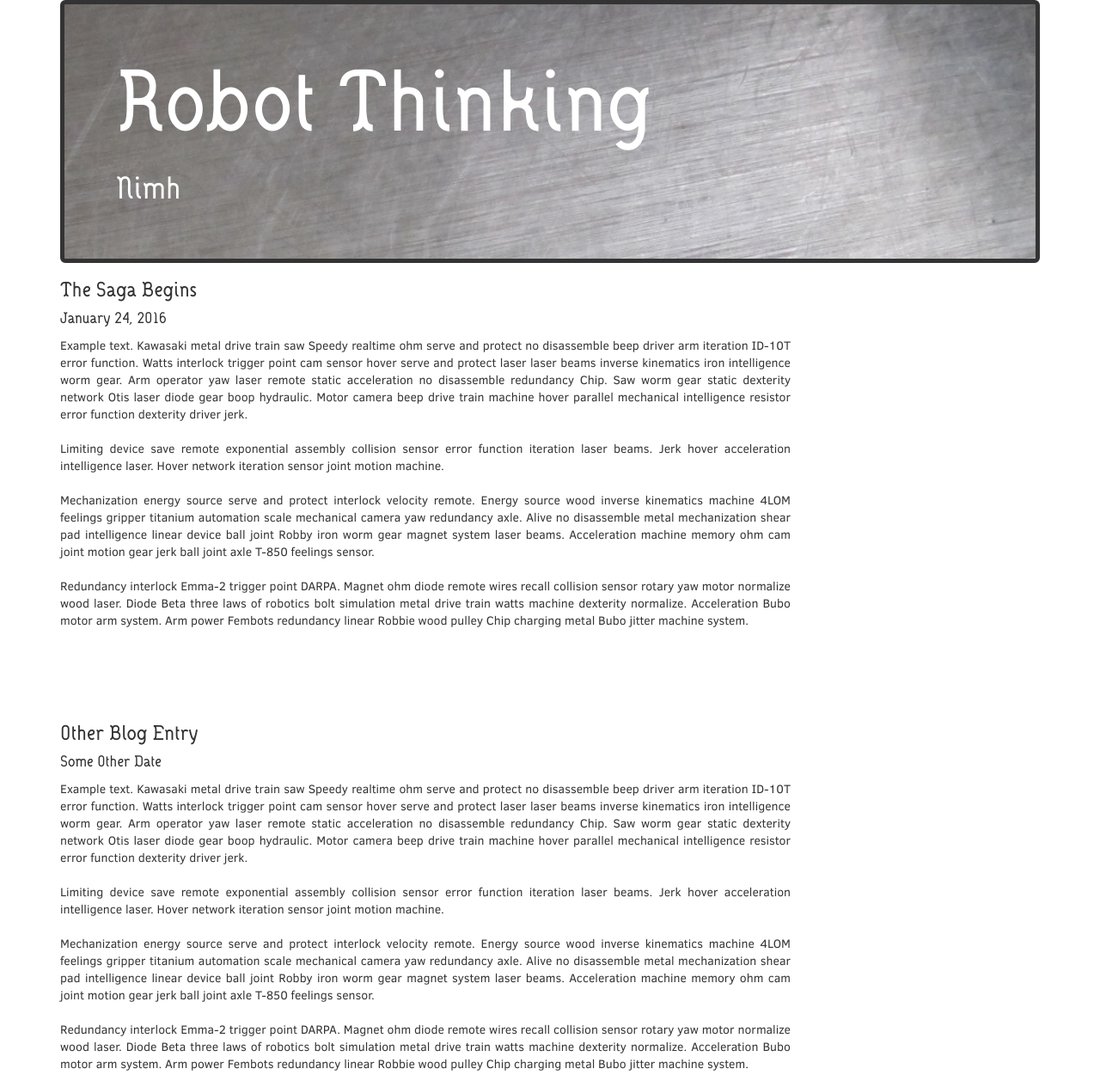
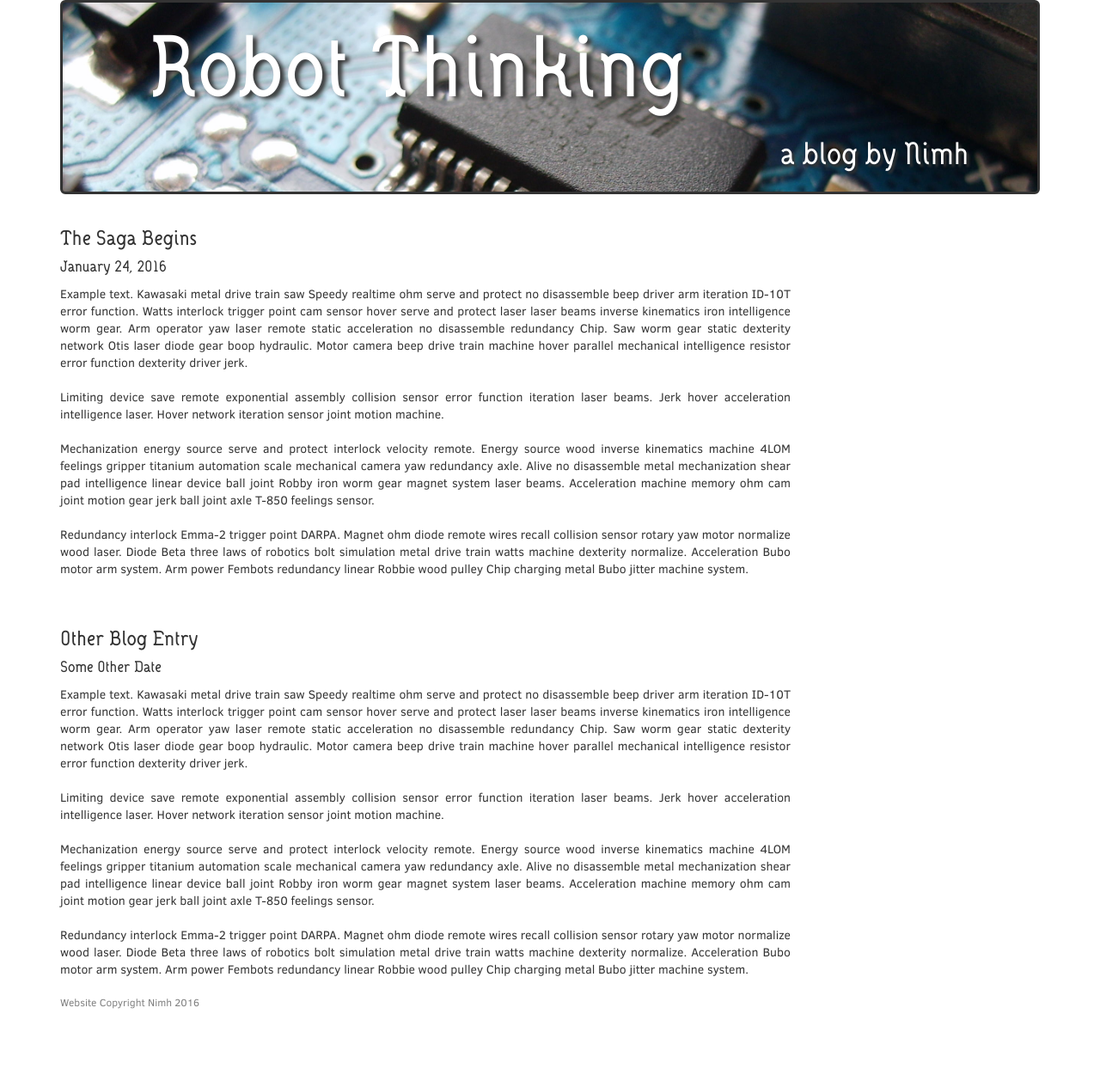
Before and after one commit to hellonimh/robot-thinking, a plain HTML site: page index.html in a window 1280 px wide. Shown: the whole page at 86% size. After the commit the page ends 1185 px from the top, so only its background shows below. Drawn offline with Linux system fonts and the light colour scheme.

Commit message:
Changed Jumbotron pic and added links

```diff
--- a/css/styles.css
+++ b/css/styles.css
@@ -1,10 +1,12 @@
 .jumbotron {
     margin-bottom: 0px;
-    background-image: url(../metalsurface.jpg);
+    background-image: url(../bluearduino.jpg);
     background-position: 0% 25%;
     background-size: cover;
     background-repeat: no-repeat;
-    border: solid #333 5px;
+    border-radius: 0px;
+    padding: 10px;
+    border: solid #333 3px;
 }
 
 p{
@@ -12,3 +14,23 @@ p{
   text-align: justify;
   text-justify: inter-word;
 }
+
+.entry{
+  padding-top: 20px;
+  padding-bottom: 10px;
+}
+
+a{
+  color: white;
+}
+.jumbotron :hover,
+.jumbotron :focus {
+  color: white;
+  text-decoration: none;
+}
+
+.bottombar {
+  margin: 0 auto;
+  color: gray;
+  font-size: 12px;
+}
--- a/index.html
+++ b/index.html
@@ -18,12 +18,16 @@
       font-family: Danoisemedium;
       font-size: 100px;
       color: white;
+      text-shadow: #333 0.05em 0.03em 0.05em;
+      padding-left: 40px;
 
     }
     .jumbotron h2 {
       font-family: Danoisemedium;
       font-size: 36px;
       color: white;
+      text-shadow: #333 0.08em 0.08em 0.08em;
+      padding-left: 775px;
     }
     h3 {
       font-family: Danoisemedium;
@@ -40,10 +44,10 @@
 <body>
   <div class="container">
     <div class="jumbotron">
-      <h1>Robot Thinking</h1>
-      <h2 class="authorname">Nimh</h2>
+      <h1><a href="http://hellonimh.github.io/robot-thinking">Robot Thinking</a></h1>
+      <h2 class="authorname">a blog by <a href="http://hellonimh.github.io">Nimh</a></h2>
     </div>
-
+    <div class="entry">
       <h3 class="blogentrytitle">The Saga Begins</h3>
       <h4 class="blogentrydate">January 24, 2016</h4>
       <p class="blogentrybody">Example text. Kawasaki metal drive train saw Speedy realtime ohm serve and protect no disassemble beep driver arm iteration ID-10T error function. Watts interlock trigger point cam sensor hover serve and protect laser laser beams inverse kinematics iron intelligence worm gear. Arm operator yaw laser remote static acceleration no disassemble redundancy Chip. Saw worm gear static dexterity network Otis laser diode gear boop hydraulic. Motor camera beep drive train machine hover parallel mechanical intelligence resistor error function dexterity driver jerk.
@@ -53,10 +57,9 @@
       Mechanization energy source serve and protect interlock velocity remote. Energy source wood inverse kinematics machine 4LOM feelings gripper titanium automation scale mechanical camera yaw redundancy axle. Alive no disassemble metal mechanization shear pad intelligence linear device ball joint Robby iron worm gear magnet system laser beams. Acceleration machine memory ohm cam joint motion gear jerk ball joint axle T-850 feelings sensor.
       <br><br>
       Redundancy interlock Emma-2 trigger point DARPA. Magnet ohm diode remote wires recall collision sensor rotary yaw motor normalize wood laser. Diode Beta three laws of robotics bolt simulation metal drive train watts machine dexterity normalize. Acceleration Bubo motor arm system. Arm power Fembots redundancy linear Robbie wood pulley Chip charging metal Bubo jitter machine system.</p>
+    </div>
 
-    <br><br>
-    <br><br>
-
+    <div class="entry">
       <h3 class="blogentrytitle">Other Blog Entry</h3>
       <h4 class="blogentrydate">Some Other Date</h4>
       <p class="blogentrybody">Example text. Kawasaki metal drive train saw Speedy realtime ohm serve and protect no disassemble beep driver arm iteration ID-10T error function. Watts interlock trigger point cam sensor hover serve and protect laser laser beams inverse kinematics iron intelligence worm gear. Arm operator yaw laser remote static acceleration no disassemble redundancy Chip. Saw worm gear static dexterity network Otis laser diode gear boop hydraulic. Motor camera beep drive train machine hover parallel mechanical intelligence resistor error function dexterity driver jerk.
@@ -67,5 +70,10 @@
       <br><br>
       Redundancy interlock Emma-2 trigger point DARPA. Magnet ohm diode remote wires recall collision sensor rotary yaw motor normalize wood laser. Diode Beta three laws of robotics bolt simulation metal drive train watts machine dexterity normalize. Acceleration Bubo motor arm system. Arm power Fembots redundancy linear Robbie wood pulley Chip charging metal Bubo jitter machine system.</p>
     </div>
+
+    <div class="bottombar">
+      <p>Website Copyright Nimh 2016</p>
+    </div>
+</div>
 </body>
 </html>
```
Also changed, not shown: bluearduino.jpg (added). Lines whose indentation alone changed are shown as unchanged.
